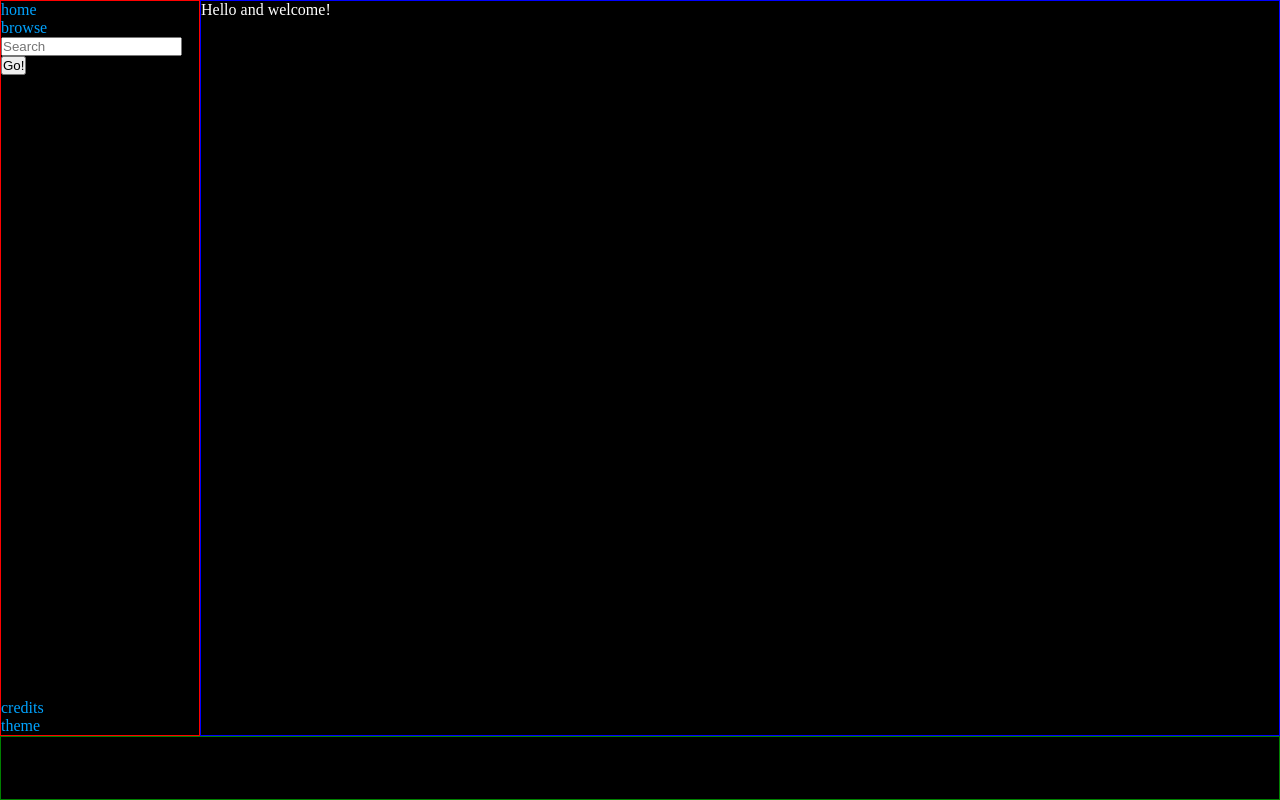
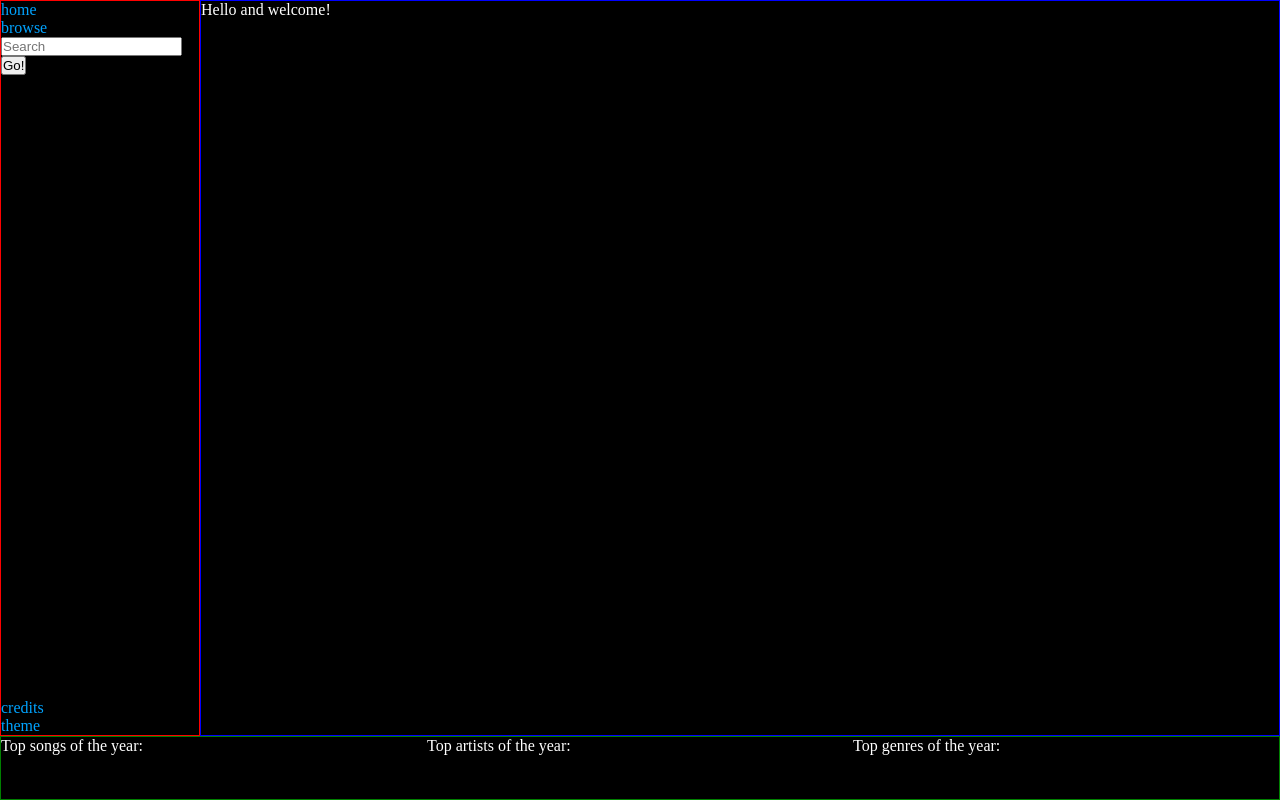
Before and after one commit to kiranpate1/music, a plain HTML site: page index.html in a window 1280 px wide. Drawn offline with Linux system fonts and the light colour scheme.

Commit message:
Update index.html

```diff
--- a/index.html
+++ b/index.html
@@ -45,6 +45,12 @@
             <div style="width:100%"></div>
           </div> -->
 
+
+
+
+
+      </div>
+      <div id="banner">
         <div class="artistsgenres">
           <div>
             Top songs of the year:<div class="songs" id="songs"></div>
@@ -56,11 +62,7 @@
             Top genres of the year:<div class="genres" id="genres"></div>
           </div>
         </div>
-
-
-
       </div>
-      <div id="banner"></div>
       <div id="modal" style="visibility:hidden;position:fixed;z-index:2;background:rgba(255,255,255,0.2);width:100%;height:100%;top:0;left:0;display:flex;align-items:center;justify-content:center;">
         <div style="position:relative;width:50%;height:50%;background:#000;">
           <div style="display:flex;">
```
